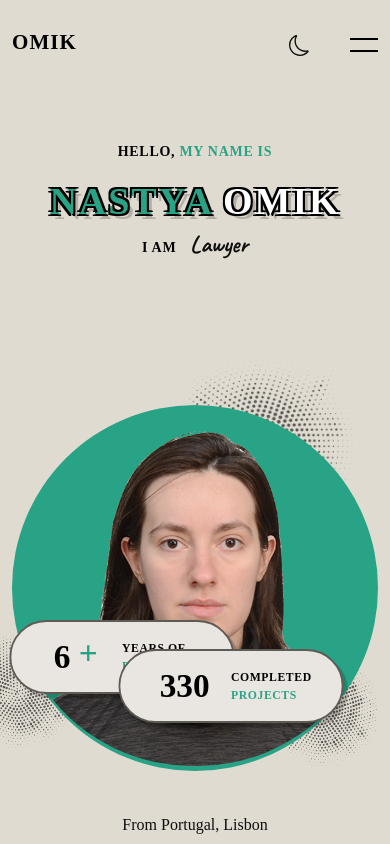
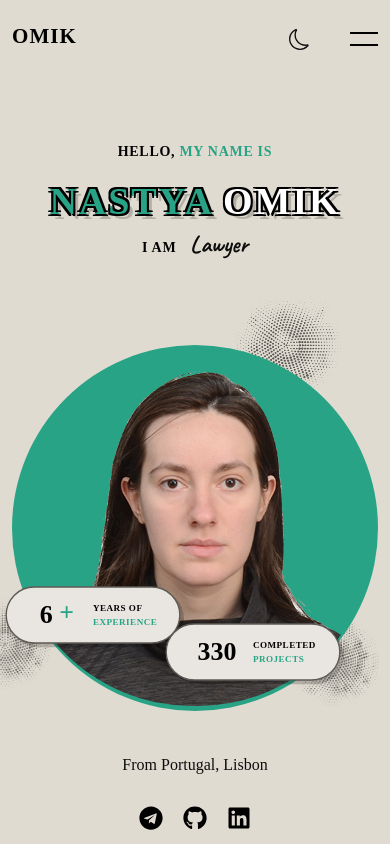
Before and after one commit to permikov/permikov.github.io, a React (Create React App) app: page /#home in a window 390 px wide. Shown: the top 844 px of the page. Built offline with nearby package versions, Linux system fonts and the light colour scheme.

Commit message:
Add adapt

```diff
--- a/src/components/contact/contact.css
+++ b/src/components/contact/contact.css
@@ -86,5 +86,7 @@
     display: flex;
     align-items: center;
     justify-content: flex-end;
+    flex-wrap: wrap;
     column-gap: 30px;
+    row-gap: 15px;
 }
--- a/src/components/portfolio/portfolio.css
+++ b/src/components/portfolio/portfolio.css
@@ -5,6 +5,8 @@
 .portfolio__list {
     display: flex;
     justify-content: center;
+    flex-wrap: wrap;
+    row-gap: 20px;
     column-gap: 40px;
     margin-bottom: 60px;
 }
--- a/src/index.css
+++ b/src/index.css
@@ -77,7 +77,7 @@
   }
 }
 
-@media screen and (max-width: 1200px) {
+@media screen and (max-width: 992px) {
   :root {
     --h2-font-size: 24px;
     --h3-font-size: 23px;
@@ -149,4 +149,68 @@
   .contact__card {
     padding-left: 100px;
   }
+
+  .footer__container {
+    grid-template-columns: 1fr;
+    justify-items: center;
+    row-gap: 12px;
+  }
+
+  .footer__copyright:nth-child(2),
+  .footer__copyright:last-child {
+    justify-self: center;
+  }
 }
+
+@media screen and (max-width: 768px) {
+  .header {
+    padding: 24px 12px;
+  }
+
+  .nav__data {
+    padding: 80px 0 0 80px;
+  }
+
+  .show-menu {
+    width: 300px;
+  }
+
+  .header__deco {
+    left: 40px;
+  }
+
+  .container {
+    max-width: 540px;
+  }
+
+  .home__img-wrapper {
+    margin-top: 80px;
+    max-width: 450px;
+  }
+
+  .home__data {
+    transform: scale(0.7);
+  }
+
+  .home__data-one {
+    left: -12%;
+    bottom: 15%;
+  }
+
+  .home__data-two {
+    right: 0%;
+    bottom: 5%;
+  }
+
+  .shape__1 {
+    width: 115px;
+    height: 115px;
+    right: 9%;
+  }
+
+  .shape__2,
+  .shape__3 {
+    width: 100px;
+    height: 100px;
+  }
+}
```
